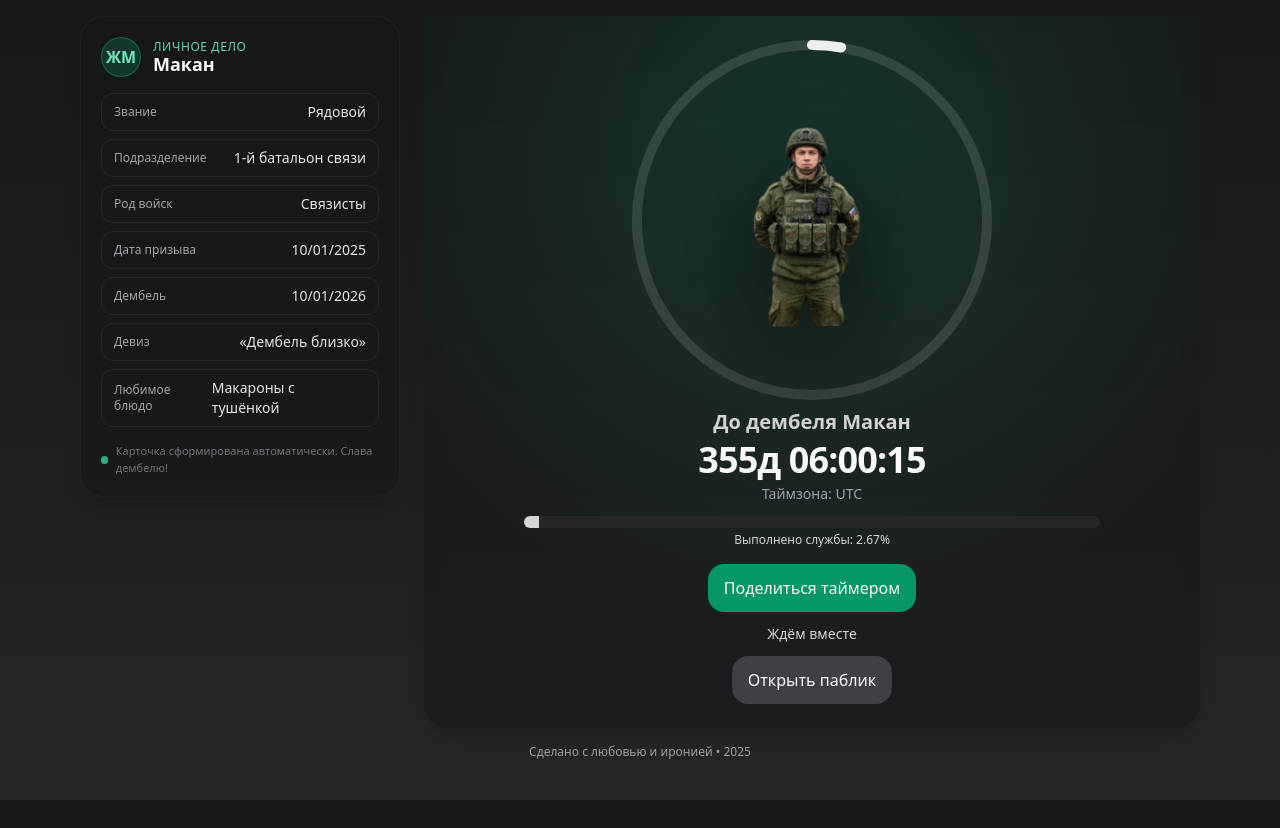
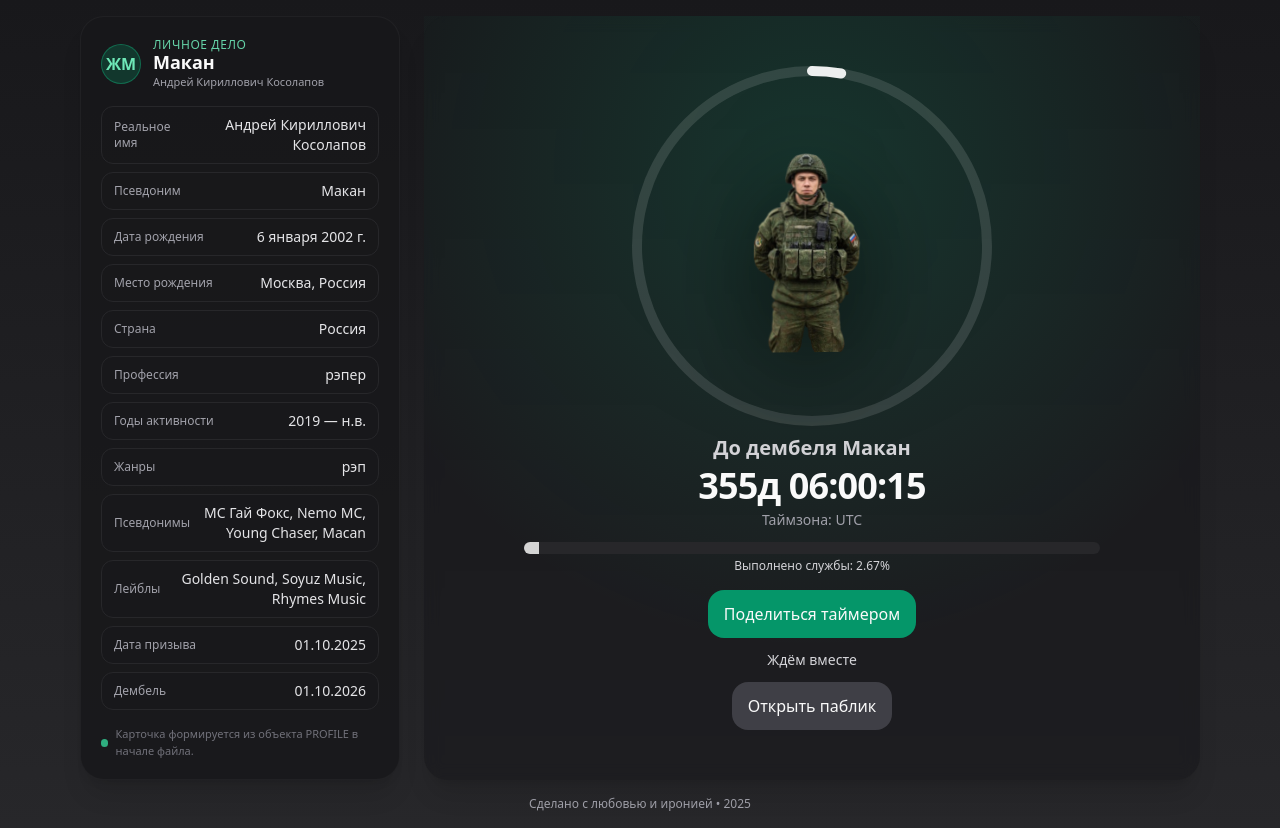
Before and after one commit to krexpex/dembel-makan-webapp, a React (Vite) app: page / in a window 1280 px wide. Before the commit the page ends 800 px from the top, so only its background shows below. Built offline with nearby package versions, Linux system fonts and the light colour scheme.

Commit message:
add pers data2

```diff
--- a/src/App.jsx
+++ b/src/App.jsx
@@ -1,12 +1,33 @@
 import React, { useEffect, useMemo, useRef, useState } from "react";
 import confetti from "canvas-confetti";
 
-/** ── НАСТРОЙКИ ───────────────────────────────────────────── */
-const NAME = "Макан";                                 // фиксированное имя
-const SERVICE_START = "2025-10-01T00:00:00";          // старт службы (локальное время)
-const DEMOBIL_DATE  = "2026-10-01T00:00:00";          // дембель (локальное время)
-const WEB_PUBLIC_URL = "";                            // ← вставь ссылку на паблик/канал
-/** ───────────────────────────────────────────────────────── */
+/** ───────── НАСТРОЙКИ (редактируются здесь) ───────── */
+// Псевдоним, который показываем в таймере и заголовках:
+const NICK = "Макан";
+
+// Реальная анкета (удобно править одно место)
+const PROFILE = {
+  realName: "Андрей Кириллович Косолапов",
+  nickname: "Макан",
+  birth: {
+    date: "2002-01-06",              // YYYY-MM-DD
+    place: "Москва, Россия"
+  },
+  country: "Россия",
+  profession: "рэпер",
+  yearsActive: "2019 — н.в.",
+  genres: ["рэп"],
+  aliases: ["MC Гай Фокс", "Nemo MC", "Young Chaser", "Macan"],
+  labels: ["Golden Sound", "Soyuz Music", "Rhymes Music"]
+};
+
+// Даты службы — жёстко зашиты (локальное время устройства)
+const SERVICE_START = "2025-10-01T00:00:00";
+const DEMOBIL_DATE  = "2026-10-01T00:00:00";
+
+// Ссылка на паблик/канал (вставь позже)
+const WEB_PUBLIC_URL = "";
+/** ─────────────────────────────────────────────────── */
 
 export default function App() {
   const tz = Intl.DateTimeFormat().resolvedOptions().timeZone || "Europe/Riga";
@@ -18,170 +39,116 @@ export default function App() {
     return () => clearInterval(id);
   }, []);
 
-  // Telegram WebApp init
+  // Инициализация Telegram WebApp
   useEffect(() => {
     const twa = window.Telegram?.WebApp;
     if (!twa) return;
-    try {
-      twa.expand();
-      twa.ready();
-      twa.enableClosingConfirmation();
-    } catch {}
+    try { twa.expand(); twa.ready(); twa.enableClosingConfirmation(); } catch {}
   }, []);
 
-  // Даты как локальные
+  // Служба (время)
   const startTs = useMemo(() => toLocalTimestamp(SERVICE_START), []);
   const endTs   = useMemo(()   => toLocalTimestamp(DEMOBIL_DATE), []);
   const totalMs  = Math.max(0, endTs - startTs);
   const leftMs   = Math.max(0, endTs - now);
   const passedMs = Math.max(0, now - startTs);
+
   const pct = totalMs > 0 ? Math.min(100, Math.max(0, (passedMs / totalMs) * 100)) : 0;
   const leftParts = msParts(leftMs);
   const isOver = leftMs <= 0 && totalMs > 0;
 
-  // Конфетти один раз при нуле
+  // Конфетти при нуле
   useEffect(() => {
     if (isOver && !confettiDoneRef.current) {
       confettiDoneRef.current = true;
-      burst(0.25);
-      setTimeout(() => burst(0.5), 200);
-      setTimeout(() => burst(0.75), 400);
+      burst(0.25); setTimeout(() => burst(0.5), 200); setTimeout(() => burst(0.75), 400);
       setTimeout(() => {
-        confetti({
-          particleCount: 250,
-          spread: 85,
-          startVelocity: 45,
-          scalar: 1.1,
-          ticks: 240,
-          origin: { y: 0.25 }
-        });
+        confetti({ particleCount: 250, spread: 85, startVelocity: 45, scalar: 1.1, ticks: 240, origin: { y: 0.25 } });
       }, 900);
       try { navigator.vibrate?.(150); } catch {}
     }
     if (!isOver) confettiDoneRef.current = false;
   }, [isOver]);
 
-  function burst(power = 0.5) {
-    const count = Math.floor(100 * power);
-    confetti({ particleCount: count, spread: 65, startVelocity: 38, origin: { x: 0.2, y: 0.4 } });
-    confetti({ particleCount: count, spread: 65, startVelocity: 38, origin: { x: 0.8, y: 0.4 } });
+  function burst(p = 0.5) {
+    const n = Math.floor(100 * p);
+    confetti({ particleCount: n, spread: 65, startVelocity: 38, origin: { x: 0.2, y: 0.4 } });
+    confetti({ particleCount: n, spread: 65, startVelocity: 38, origin: { x: 0.8, y: 0.4 } });
   }
 
   function share() {
     const text = isOver
-      ? `🎉 ${NAME} ДЕМБЕЛЬНУЛСЯ!\n\nСлужба завершена.`
-      : `⏳ До дембеля ${NAME}: ${formatParts(leftParts)}.\nПрисоединяйся к отсчёту!`;
+      ? `🎉 ${NICK} ДЕМБЕЛЬНУЛСЯ!\n\nСлужба завершена.`
+      : `⏳ До дембеля ${NICK}: ${formatParts(leftParts)}.\nПрисоединяйся к отсчёту!`;
     const url = window.location.href.split("?")[0];
 
     const twa = window.Telegram?.WebApp;
     if (twa?.shareURL) return twa.shareURL(url);
     if (twa?.shareText) return twa.shareText(`${text}\n${url}`);
-
-    if (navigator.share) {
-      navigator.share({ title: `Дембель ${NAME}`, text, url }).catch(() => {});
-      return;
-    }
-    navigator.clipboard?.writeText(`${text}\n${url}`);
-    alert("Ссылка скопирована в буфер обмена ✅");
+    if (navigator.share) { navigator.share({ title: `Дембель ${NICK}`, text, url }).catch(() => {}); return; }
+    navigator.clipboard?.writeText(`${text}\n${url}`); alert("Ссылка скопирована в буфер обмена ✅");
   }
 
   // Круговой прогресс
-  const size = 360;
-  const stroke = 10;
-  const r = (size - stroke) / 2;
+  const size = 360, stroke = 10, r = (size - stroke) / 2;
   const C = 2 * Math.PI * r;
   const dashoffset = C * (1 - pct / 100);
-
   const hasPublic = Boolean(WEB_PUBLIC_URL);
 
   return (
     <div className="min-h-screen w-full bg-gradient-to-b from-zinc-900 to-zinc-800 text-zinc-50">
-      {/* Макет: слева анкета (на md+), справа — таймер */}
       <div className="mx-auto max-w-6xl grid md:grid-cols-[320px,1fr] gap-4 md:gap-6 p-4">
 
-        {/* ───────── Анкета бойца (слева на md+, ниже на мобилке) ───────── */}
+        {/* Анкета слева */}
         <section className="order-2 md:order-1">
-          <SoldierCard
-            name={NAME}
-            startISO={SERVICE_START}
-            endISO={DEMOBIL_DATE}
-          />
+          <SoldierCard profile={PROFILE} service={{ start: SERVICE_START, end: DEMOBIL_DATE }} />
         </section>
 
-        {/* ───────── Таймер / герой ───────── */}
+        {/* Таймер */}
         <section className="order-1 md:order-2 relative flex flex-col items-center justify-start md:justify-center rounded-3xl bg-zinc-900/60 backdrop-blur p-5 md:p-6 shadow-xl">
-          {/* glow */}
-          <div
-            aria-hidden
-            className="absolute inset-0 -z-10"
-            style={{
-              background:
-                "radial-gradient(30rem 30rem at 50% 20%, rgba(16,185,129,0.18), rgba(0,0,0,0))"
-            }}
-          />
+          <div aria-hidden className="absolute inset-0 -z-10" style={{ background:
+            "radial-gradient(30rem 30rem at 50% 20%, rgba(16,185,129,0.18), rgba(0,0,0,0))" }} />
 
-          {/* Кольцо + Макан */}
           <div className="relative flex items-center justify-center" style={{ width: size, height: size }}>
             <svg className="absolute inset-0" width={size} height={size} viewBox={`0 0 ${size} ${size}`}>
-              <circle
-                cx={size/2} cy={size/2} r={r}
-                fill="none" stroke="rgba(255,255,255,0.12)" strokeWidth={stroke}
-              />
-              <circle
-                cx={size/2} cy={size/2} r={r}
-                fill="none" stroke="rgba(255,255,255,0.92)" strokeWidth={stroke}
-                strokeLinecap="round" strokeDasharray={C} strokeDashoffset={dashoffset}
-                transform={`rotate(-90 ${size/2} ${size/2})`}
-                style={{ transition: "stroke-dashoffset 0.8s ease" }}
-              />
+              <circle cx={size/2} cy={size/2} r={r} fill="none" stroke="rgba(255,255,255,0.12)" strokeWidth={stroke} />
+              <circle cx={size/2} cy={size/2} r={r} fill="none" stroke="rgba(255,255,255,0.92)" strokeWidth={stroke}
+                      strokeLinecap="round" strokeDasharray={C} strokeDashoffset={dashoffset}
+                      transform={`rotate(-90 ${size/2} ${size/2})`}
+                      style={{ transition: "stroke-dashoffset 0.8s ease" }} />
             </svg>
 
-            <img
-              src="/makan.png" alt="Макан"
-              className="w-[55%] md:w-[60%] drop-shadow-[0_18px_50px_rgba(0,0,0,0.65)] select-none pointer-events-none animate-wobble"
-              draggable="false"
-            />
+            <img src="/makan.png" alt={NICK}
+                 className="w-[55%] md:w-[60%] drop-shadow-[0_18px_50px_rgba(0,0,0,0.65)] select-none pointer-events-none animate-wobble"
+                 draggable="false" />
           </div>
 
-          {/* Тексты */}
           <div className="mt-2 text-center">
             {isOver ? (
-              <div className="text-2xl md:text-4xl font-extrabold">🎉 {NAME} ДЕМБЕЛЬНУЛСЯ!</div>
+              <div className="text-2xl md:text-4xl font-extrabold">🎉 {NICK} ДЕМБЕЛЬНУЛСЯ!</div>
             ) : (
               <>
-                <h1 className="text-lg md:text-xl font-semibold text-zinc-300">До дембеля {NAME}</h1>
-                <div className="text-2xl md:text-4xl font-extrabold tracking-tight mt-1">
-                  {formatParts(leftParts)}
-                </div>
+                <h1 className="text-lg md:text-xl font-semibold text-zinc-300">До дембеля {NICK}</h1>
+                <div className="text-2xl md:text-4xl font-extrabold tracking-tight mt-1">{formatParts(leftParts)}</div>
                 <div className="text-xs md:text-sm text-zinc-400 mt-1">Таймзона: {tz}</div>
               </>
             )}
           </div>
 
-          {/* Линейный прогресс */}
           <div className="w-full max-w-xl h-3 bg-zinc-800 rounded-full overflow-hidden mt-3">
-            <div
-              className="h-full bg-white/80"
-              style={{ width: `${pct}%` }}
-              aria-valuenow={pct} aria-valuemin={0} aria-valuemax={100}
-            />
+            <div className="h-full bg-white/80" style={{ width: `${pct}%` }} />
           </div>
           <div className="text-xs text-zinc-300 mt-1">Выполнено службы: {pct.toFixed(2)}%</div>
 
-          {/* Кнопки */}
           <div className="flex flex-col items-center gap-3 mt-4">
-            <button
-              onClick={share}
-              className="px-4 py-3 rounded-2xl bg-emerald-600 hover:bg-emerald-500 font-medium"
-            >
+            <button onClick={share} className="px-4 py-3 rounded-2xl bg-emerald-600 hover:bg-emerald-500 font-medium">
               Поделиться таймером
             </button>
 
             <div className="text-sm text-zinc-300">Ждём вместе</div>
             <a
               href={hasPublic ? WEB_PUBLIC_URL : undefined}
-              target="_blank"
-              rel="noopener noreferrer"
+              target="_blank" rel="noopener noreferrer"
               onClick={(e) => { if (!hasPublic) { e.preventDefault(); alert("Вставь ссылку на паблик в WEB_PUBLIC_URL"); } }}
               className="px-4 py-3 rounded-2xl bg-zinc-700 hover:bg-zinc-600 font-medium"
             >
@@ -199,21 +166,24 @@ export default function App() {
 }
 
 /* ───────── Компонент «Анкета бойца» ───────── */
+function SoldierCard({ profile, service }) {
+  const start = shortDate(service.start);
+  const end   = shortDate(service.end);
 
-function SoldierCard({ name, startISO, endISO }) {
-  // Формируем короткие даты
-  const start = shortDate(startISO);
-  const end = shortDate(endISO);
-
-  // Можно менять поля — это стилизованные «армейские» плашки
+  // Структура анкеты — легко добавить/убрать поля
   const fields = [
-    ["Звание", "Рядовой"],
-    ["Подразделение", "1-й батальон связи"],
-    ["Род войск", "Связисты"],
+    ["Реальное имя", profile.realName],
+    ["Псевдоним", profile.nickname],
+    ["Дата рождения", formatBirth(profile.birth.date)],
+    ["Место рождения", profile.birth.place],
+    ["Страна", profile.country],
+    ["Профессия", profile.profession],
+    ["Годы активности", profile.yearsActive],
+    ["Жанры", profile.genres.join(", ")],
+    ["Псевдонимы", profile.aliases.join(", ")],
+    ["Лейблы", profile.labels.join(", ")],
     ["Дата призыва", start],
     ["Дембель", end],
-    ["Девиз", "«Дембель близко»"],
-    ["Любимое блюдо", "Макароны с тушёнкой"],
   ];
 
   return (
@@ -225,24 +195,24 @@ function SoldierCard({ name, startISO, endISO }) {
         </div>
         <div>
           <div className="uppercase tracking-wider text-xs text-emerald-300/90">личное дело</div>
-          <div className="text-lg font-bold leading-tight -mt-0.5">{name}</div>
+          <div className="text-lg font-bold leading-tight -mt-0.5">{profile.nickname}</div>
+          <div className="text-[11px] text-zinc-400">{profile.realName}</div>
         </div>
       </div>
 
-      {/* Плашки */}
+      {/* Поля анкеты */}
       <div className="grid grid-cols-1 gap-2">
         {fields.map(([label, value]) => (
           <div key={label} className="flex items-center justify-between rounded-xl bg-zinc-900/60 border border-zinc-800 px-3 py-2">
             <span className="text-xs text-zinc-400">{label}</span>
-            <span className="text-sm font-medium text-zinc-200">{value}</span>
+            <span className="text-sm font-medium text-zinc-200 text-right">{value}</span>
           </div>
         ))}
       </div>
 
-      {/* Небольшая “метка” снизу */}
       <div className="mt-4 flex items-center gap-2 text-[11px] text-zinc-500">
         <span className="inline-block h-2 w-2 rounded-full bg-emerald-400/80" />
-        Карточка сформирована автоматически. Слава дембелю!
+        Карточка формируется из объекта PROFILE в начале файла.
       </div>
     </div>
   );
@@ -250,14 +220,19 @@ function SoldierCard({ name, startISO, endISO }) {
 
 /* ---------- utils ---------- */
 
+function formatBirth(yyyy_mm_dd) {
+  const d = new Date(yyyy_mm_dd + "T00:00:00");
+  // пример: 6 января 2002
+  return d.toLocaleDateString("ru-RU", { day: "numeric", month: "long", year: "numeric" });
+}
+
 function shortDate(iso) {
-  // трактуем как локальное (без часового пояса в строке)
   const ts = toLocalTimestamp(iso);
   const d = new Date(ts);
-  return d.toLocaleDateString(undefined, { day: "2-digit", month: "2-digit", year: "numeric" });
+  return d.toLocaleDateString("ru-RU", { day: "2-digit", month: "2-digit", year: "numeric" });
 }
 
-// Преобразуем строку 'YYYY-MM-DDTHH:mm:ss' как локальное время устройства
+// Преобразуем 'YYYY-MM-DDTHH:mm:ss' как локальное время устройства
 function toLocalTimestamp(input) {
   if (!input) return Date.now();
   const hasTZ = /Z|[+-]\d{2}:?\d{2}$/.test(input);
```
